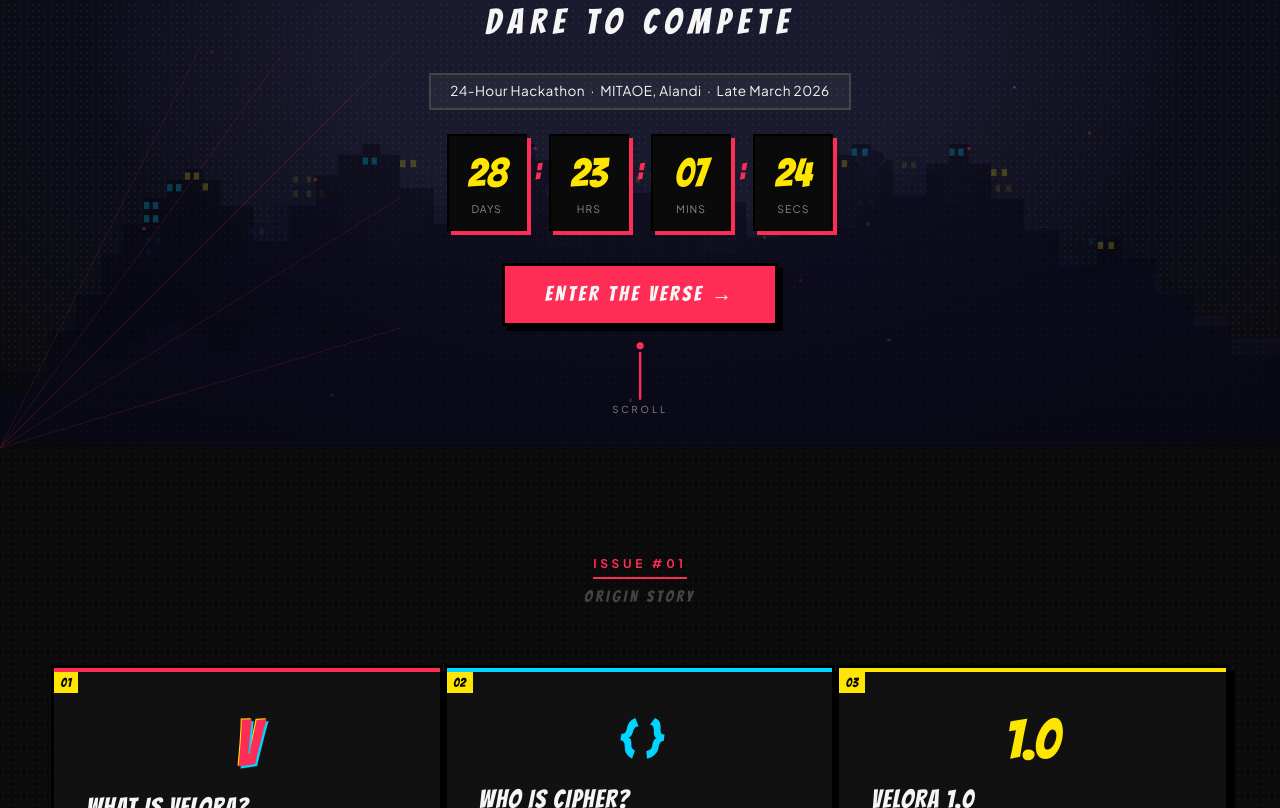
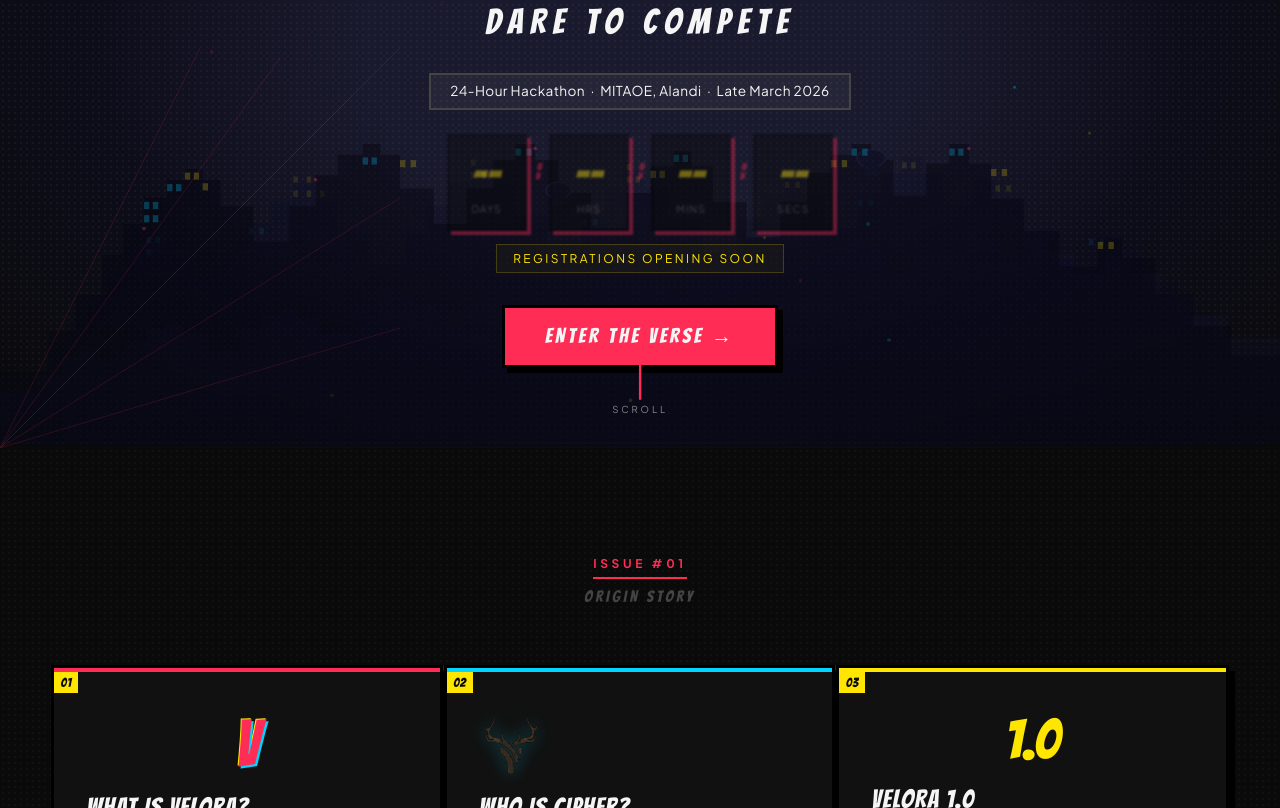
Before and after one commit to Shahpure15/velora, a React (Vite) app: page / in a window 1280 px wide. Shown: the part 352-1160 px from the top of the page. Built offline with nearby package versions, Linux system fonts and the light colour scheme.

Commit message:
Implement structural updates and optimizations across multiple modules

```diff
--- a/src/components/About.jsx
+++ b/src/components/About.jsx
@@ -3,6 +3,7 @@
 import { useGSAP } from '@gsap/react'
 import gsap from 'gsap'
 import { ScrollTrigger } from 'gsap/ScrollTrigger'
+import cipherIcon from '../assets/Cipher.png'
 
 gsap.registerPlugin(ScrollTrigger)
 
@@ -20,7 +21,7 @@
   {
     num:     '02',
     accent:  '#00D4FF',
-    icon:    { text: '{ }', size: '3.5rem', color: '#00D4FF', shadow: 'none' },
+    icon:    { image: cipherIcon, size: '4rem', color: '#00D4FF', shadow: 'none' },
     heading: 'WHO IS CIPHER?',
     body:    'Cipher is the IT Students Executive Council of MIT Academy of Engineering, Alandi. In association with IEEE, we build platforms that push boundaries — and Velora is our launchpad.',
     action:  { word: 'ZAP!', bg: '#00D4FF', color: '#0A0A0A', rotate: '6deg' },
@@ -111,6 +112,17 @@
 
         {/* Icon */}
         <div style={{ textAlign: 'center', marginTop: '0.5rem', marginBottom: '0.25rem' }}>
+          {panel.icon.image ? (
+            <img
+              src={panel.icon.image}
+              alt=""
+              style={{
+                height: panel.icon.size,
+                objectFit: 'contain',
+                filter: 'drop-shadow(0 0 8px rgba(0, 212, 255, 0.3))',
+              }}
+            />
+          ) : (
             <span style={{
               fontFamily: "'Bangers', cursive",
               fontSize: panel.icon.size,
@@ -120,6 +132,7 @@
             }}>
               {panel.icon.text}
             </span>
+          )}
         </div>
 
         {/* Heading */}
--- a/src/components/Footer.jsx
+++ b/src/components/Footer.jsx
@@ -1,4 +1,5 @@
 import { useState } from 'react'
+import cipherIcon from '../assets/Cipher.png'
 
 // ─── Nav sections for footer links ────────────────────────────────────────────
 
@@ -143,8 +144,13 @@
             fontSize: '0.8rem',
             color: '#555',
             marginTop: '0.5rem',
+            display: 'flex',
+            alignItems: 'center',
+            gap: '0.4rem',
           }}>
-            An annual hackathon by Cipher × IEEE
+            An annual hackathon by
+            <img src={cipherIcon} alt="Cipher" style={{ height: '16px', objectFit: 'contain', opacity: 0.6 }} />
+            Cipher × IEEE
           </div>
           <div style={{
             fontFamily: "'Plus Jakarta Sans', sans-serif",
--- a/src/components/Hero.jsx
+++ b/src/components/Hero.jsx
@@ -1,6 +1,7 @@
 import { useEffect, useMemo, useState } from 'react'
 import { motion, AnimatePresence } from 'framer-motion'
 import ieeeLogo from '../assets/landscape/ieee.png'
+import cipherIcon from '../assets/Cipher.png'
 
 // ─── Countdown ────────────────────────────────────────────────────────────────
 
@@ -67,14 +68,10 @@
 }
 
 function Countdown() {
-  const [time, setTime] = useState(getTimeLeft)
-
-  useEffect(() => {
-    const id = setInterval(() => setTime(getTimeLeft()), 1000)
-    return () => clearInterval(id)
-  }, [])
-
-  const sep = (
+  return (
+    <div style={{ display: 'flex', flexDirection: 'column', alignItems: 'center', gap: '0.8rem' }}>
+      <div className="hero-countdown" style={{ display: 'flex', gap: '0.5rem', alignItems: 'stretch', opacity: 0.4, filter: 'blur(1px)' }}>
+        <FlipDigit value={'--'} label="DAYS" />
         <span style={{
           fontFamily: "'Bangers', cursive",
           fontSize: '2rem',
@@ -83,17 +80,38 @@
           marginBottom: '1.5rem',
           lineHeight: 1,
         }}>:</span>
-  )
-
-  return (
-    <div className="hero-countdown" style={{ display: 'flex', gap: '0.5rem', alignItems: 'stretch' }}>
-      <FlipDigit value={time.days} label="DAYS" />
-      {sep}
-      <FlipDigit value={time.hrs}  label="HRS"  />
-      {sep}
-      <FlipDigit value={time.mins} label="MINS" />
-      {sep}
-      <FlipDigit value={time.secs} label="SECS" />
+        <FlipDigit value={'--'} label="HRS" />
+        <span style={{
+          fontFamily: "'Bangers', cursive",
+          fontSize: '2rem',
+          color: '#FF2D55',
+          alignSelf: 'center',
+          marginBottom: '1.5rem',
+          lineHeight: 1,
+        }}>:</span>
+        <FlipDigit value={'--'} label="MINS" />
+        <span style={{
+          fontFamily: "'Bangers', cursive",
+          fontSize: '2rem',
+          color: '#FF2D55',
+          alignSelf: 'center',
+          marginBottom: '1.5rem',
+          lineHeight: 1,
+        }}>:</span>
+        <FlipDigit value={'--'} label="SECS" />
+      </div>
+      <div style={{
+        fontFamily: "'Plus Jakarta Sans', sans-serif",
+        fontSize: '0.75rem',
+        letterSpacing: '0.2em',
+        color: '#FFE600',
+        textTransform: 'uppercase',
+        border: '1px solid #FFE60033',
+        padding: '0.3rem 1rem',
+        background: '#FFE6000a',
+      }}>
+        REGISTRATIONS OPENING SOON
+      </div>
     </div>
   )
 }
@@ -479,6 +497,12 @@
             color: '#0A0A0A',
             padding: '0.3rem 1rem',
           }}>
+            {/* Cipher Icon */}
+            <img
+              src={cipherIcon}
+              alt="Cipher"
+              style={{ height: '18px', filter: 'brightness(0)', objectFit: 'contain' }}
+            />
             <span>CIPHER</span>
             <span style={{ fontSize: '0.6rem', opacity: 0.6 }}>×</span>
             {/* IEEE Logo */}
--- a/src/components/Register.jsx
+++ b/src/components/Register.jsx
@@ -391,63 +391,55 @@
 
         {/* e) CTA button */}
         <div className="reg-anim" style={{ marginTop: '2.5rem' }}>
-          <motion.a
-            href="#"
-            target="_blank"
-            rel="noopener noreferrer"
-            onClick={e => e.preventDefault()}
-            whileHover={{ y: -3, boxShadow: '9px 9px 0 #000', backgroundColor: '#FFF000' }}
-            whileTap={{ scale: 0.97 }}
+          <div
             style={{
               display: 'inline-flex',
               alignItems: 'center',
               justifyContent: 'center',
-              background: '#FFE600',
-              color: '#0A0A0A',
+              background: '#333',
+              color: '#888',
               fontFamily: "'Bangers', cursive",
               fontSize: '1.4rem',
               letterSpacing: '0.15em',
-              border: '3px solid #000',
-              boxShadow: '6px 6px 0 #000',
+              border: '3px solid #444',
+              boxShadow: '6px 6px 0 #1A1A1A',
               padding: '1rem 3rem',
               borderRadius: 0,
-              textDecoration: 'none',
-              cursor: 'pointer',
+              cursor: 'not-allowed',
               lineHeight: 1,
+              opacity: 0.6,
             }}
           >
-            REGISTER ON UNSTOP →
-          </motion.a>
+            REGISTRATIONS OPENING SOON
+          </div>
           <p style={{
             fontFamily: "'Plus Jakarta Sans', sans-serif",
             fontSize: '0.75rem',
             color: '#555',
             marginTop: '0.8rem',
           }}>
-            No experience required · Just bring your A-game
+            Stay tuned · We'll announce when registrations go live
           </p>
         </div>
 
-        {/* f) Countdown reminder */}
+        {/* f) Registration status */}
         <div className="reg-anim" style={{
           marginTop: '2.5rem',
-          border: '2px solid #333',
-          background: '#111',
+          border: '2px solid #FFE60033',
+          background: '#FFE6000a',
           padding: '1rem 2rem',
           display: 'inline-block',
         }}>
           <span style={{
             fontFamily: "'Plus Jakarta Sans', sans-serif",
-            fontSize: '0.65rem',
+            fontSize: '0.7rem',
             letterSpacing: '0.2em',
-            color: '#555',
+            color: '#FFE600',
             display: 'block',
-            marginBottom: '0.5rem',
             textTransform: 'uppercase',
           }}>
-            REGISTRATIONS CLOSING IN
+            ⚡ REGISTRATIONS OPENING SOON
           </span>
-          <MiniCountdown />
         </div>
 
       </div>
```
Also changed, not shown: src/assets/Cipher.png (added), src/assets/cipher-icon.svg (added). Lines whose indentation alone changed are shown as unchanged.
